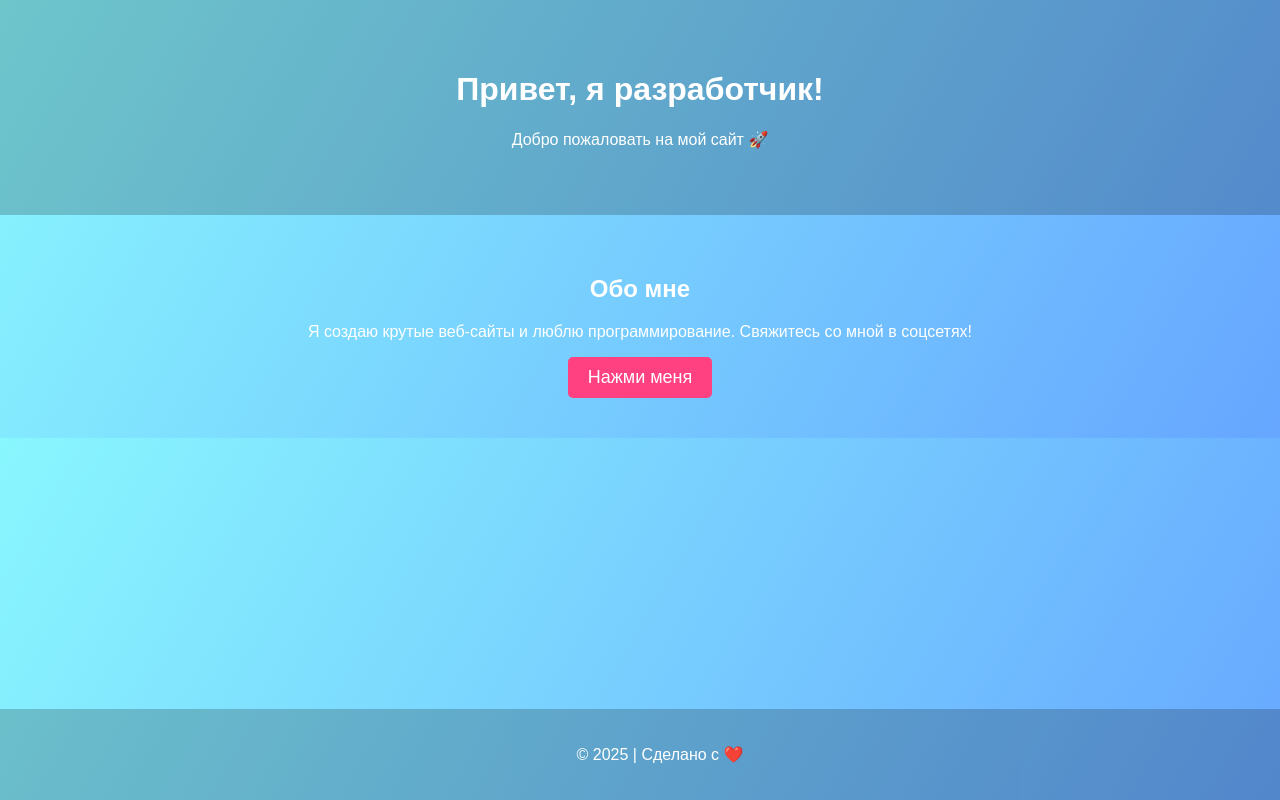
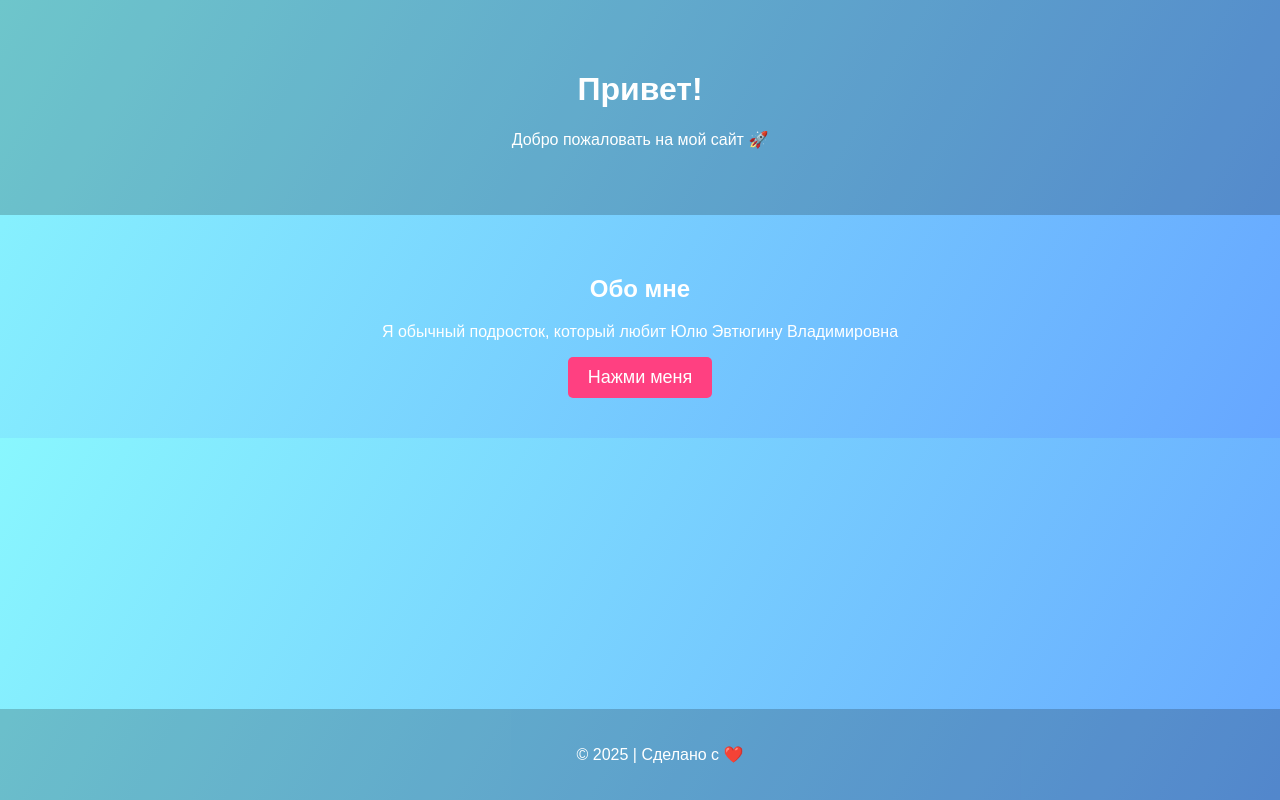
Before and after one commit to Sshayu880/123, a plain HTML site: page index.html in a window 1280 px wide. Drawn offline with Linux system fonts and the light colour scheme.

Commit message:
Update index.html

```diff
--- a/index.html
+++ b/index.html
@@ -8,13 +8,13 @@
 </head>
 <body>
     <header>
-        <h1>Привет, я разработчик!</h1>
+        <h1>Привет!</h1>
         <p>Добро пожаловать на мой сайт 🚀</p>
     </header>
 
     <section class="content">
         <h2>Обо мне</h2>
-        <p>Я создаю крутые веб-сайты и люблю программирование. Свяжитесь со мной в соцсетях!</p>
+        <p>Я обычный подросток, который любит Юлю Эвтюгину Владимировна</p>
         <button onclick="showMessage()">Нажми меня</button>
     </section>
 
```
